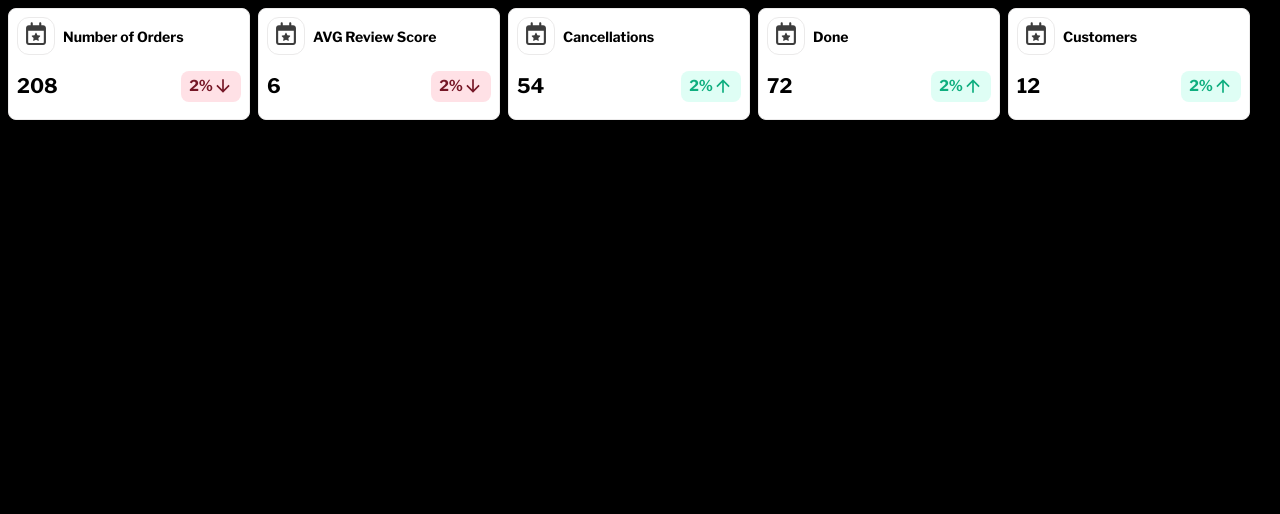
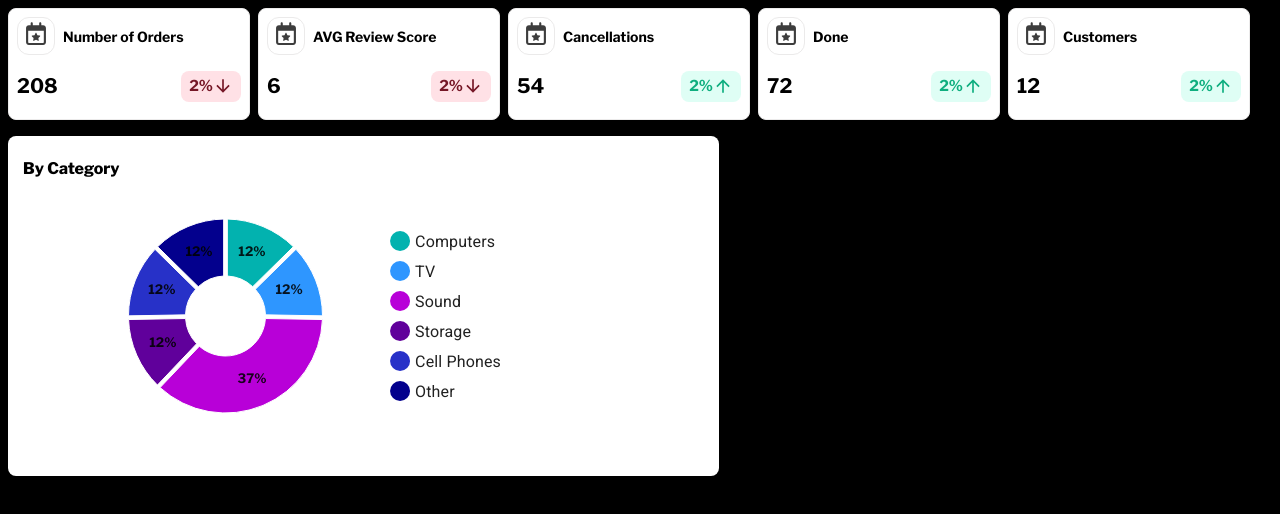
Before and after one commit to Soni-L/opus-electronic-store, a React (Vite) app: page / in a window 1280 px wide. Shown: the top 514 px of the page. Built offline with nearby package versions, Linux system fonts and the light colour scheme.

Commit message:
inventory pie chart

```diff
--- a/package.json
+++ b/package.json
@@ -15,6 +15,7 @@
     "@fontsource/roboto": "^5.0.8",
     "@mui/icons-material": "^5.14.16",
     "@mui/material": "^5.14.17",
+    "@mui/x-charts": "^6.18.1",
     "react": "^18.2.0",
     "react-dom": "^18.2.0"
   },
--- /dev/null
+++ b/src/components/StatsCharts/InventoryCategoriesPieChart.jsx
@@ -0,0 +1,63 @@
+import { PieChart } from "@mui/x-charts/PieChart";
+
+const cagetories = {
+  total: 96,
+  data: [
+    { label: "Computers", value: 12 },
+    { label: "TV", value: 12 },
+    { label: "Sound", value: 36 },
+    { label: "Storage", value: 12 },
+    { label: "Cell Phones", value: 12 },
+    { label: "Other", value: 12 },
+  ],
+};
+
+export default function InventoryCategoriesPieChart() {
+  return (
+    <div
+      style={{
+        backgroundColor: "white",
+        height: "320px",
+        width: "681px",
+        borderRadius: "8px",
+        padding: "10px 15px",
+      }}
+    >
+      <h1
+        style={{
+          fontSize: "16px",
+          fontWeight: 800,
+          fontFamily: "LibreFranklin",
+        }}
+      >
+        By Category
+      </h1>
+      <PieChart
+        height={250}
+        width={500}
+        sx={{
+          "& .MuiPieArcLabel-root": {
+            fontWeight: 700,
+            fontSize: "13px",
+            fontFamily: "LibreFranklin",
+          },
+          "& .MuiChartsLegend-mark": {
+            rx: "50",
+          },
+        }}
+        series={[
+          {
+            data: cagetories.data,
+            arcLabel: (item) => `${Math.floor((item.value / 96) * 100)}%`,
+            innerRadius: 40,
+            outerRadius: 97,
+            paddingAngle: 2,
+          },
+        ]}
+        slotProps={{
+          legend: { hidden: false },
+        }}
+      />
+    </div>
+  );
+}
--- a/src/pages/Dashboard.jsx
+++ b/src/pages/Dashboard.jsx
@@ -1,5 +1,6 @@
 import React from "react";
 import StatCard from "../components/StatCard";
+import InventoryCategoriesPieChart from "../components/StatsCharts/InventoryCategoriesPieChart";
 
 const monthlySalesStats = [
   { title: "Number of Orders", value: 208, percentGain: -2 },
@@ -22,6 +23,10 @@ export default function Dashboard() {
           />
         ))}
       </div>
+
+      <div style={{display: 'flex', padding: '8px', gap: '8px', flexWrap: 'wrap'}}>
+        <InventoryCategoriesPieChart/>
+      </div>
     </>
   );
 }
```
Also changed, not shown: 1 other file (tests, documents, lock files or other folders).
